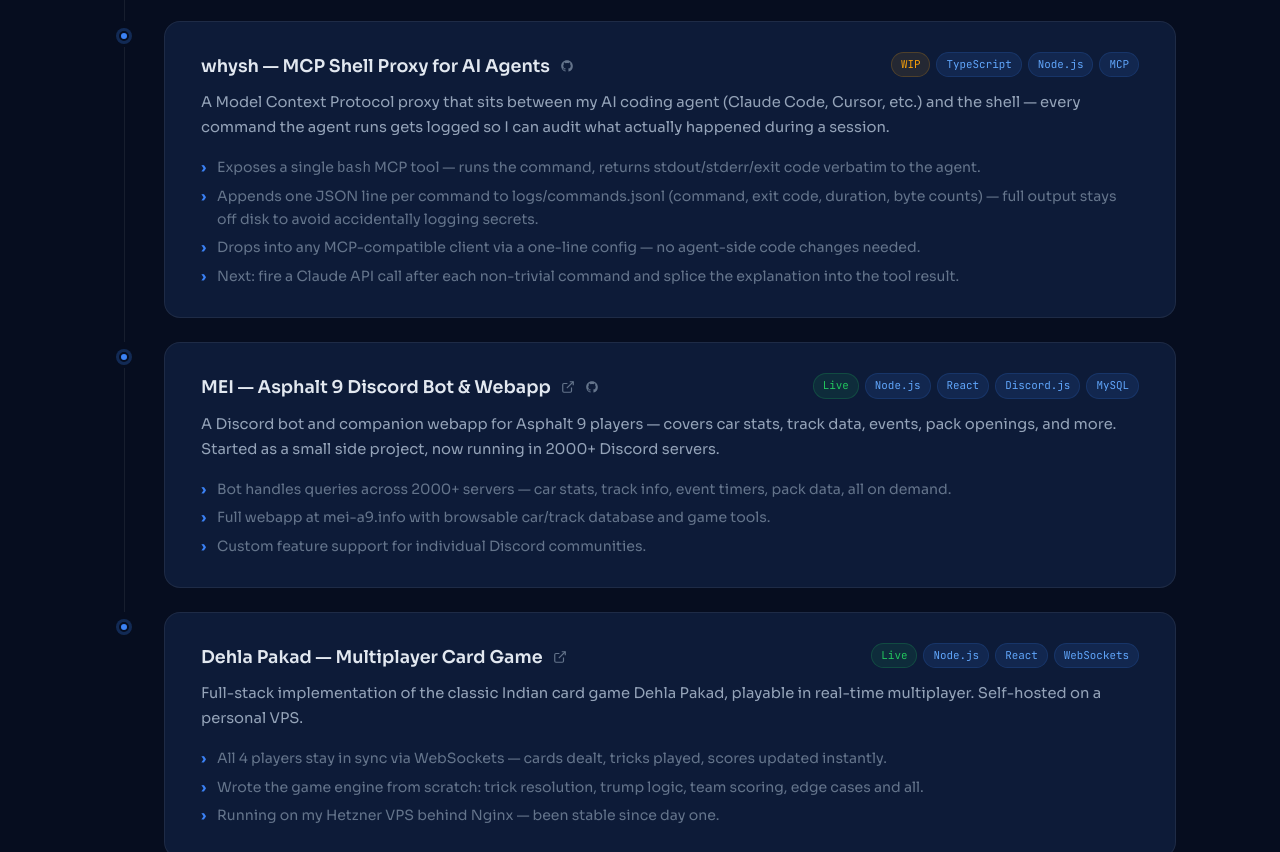
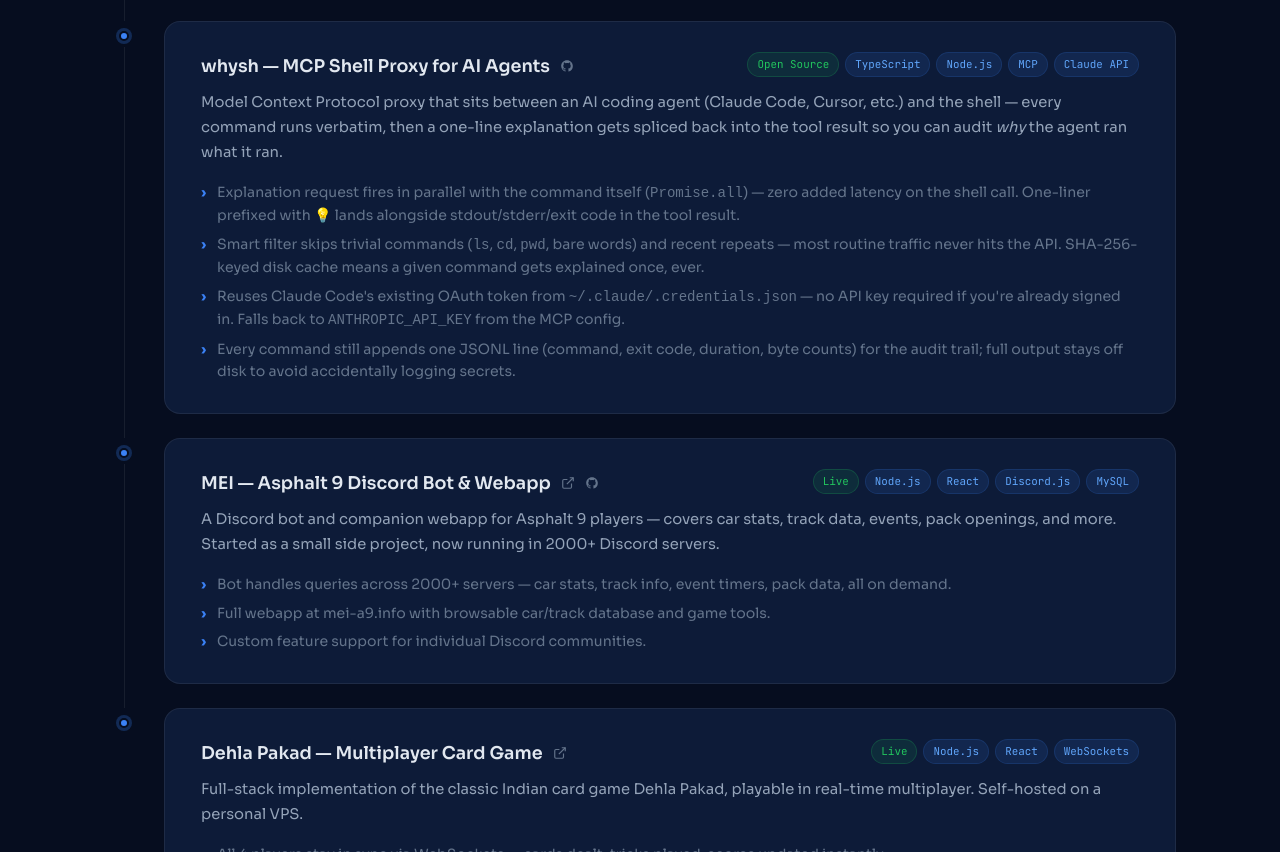
Before and after one commit to Ginny-Binny/Ginny-Binny.github.io, a plain HTML site: page index.html in a window 1280 px wide. Shown: the part 2759-3611 px from the top of the page. Drawn offline with Linux system fonts and the light colour scheme.

Commit message:
Updated the WhySH project's status as it is completed.

```diff
--- a/index.html
+++ b/index.html
@@ -783,18 +783,19 @@
             </a>
           </div>
           <div class="project-tags">
-            <span class="project-tag wip">WIP</span>
+            <span class="project-tag live">Open Source</span>
             <span class="project-tag">TypeScript</span>
             <span class="project-tag">Node.js</span>
             <span class="project-tag">MCP</span>
+            <span class="project-tag">Claude API</span>
           </div>
         </div>
-        <p class="project-desc">A Model Context Protocol proxy that sits between my AI coding agent (Claude Code, Cursor, etc.) and the shell — every command the agent runs gets logged so I can audit what actually happened during a session.</p>
+        <p class="project-desc">Model Context Protocol proxy that sits between an AI coding agent (Claude Code, Cursor, etc.) and the shell — every command runs verbatim, then a one-line explanation gets spliced back into the tool result so you can audit <em>why</em> the agent ran what it ran.</p>
         <ul class="project-bullets">
-          <li>Exposes a single <code>bash</code> MCP tool — runs the command, returns stdout/stderr/exit code verbatim to the agent.</li>
-          <li>Appends one JSON line per command to logs/commands.jsonl (command, exit code, duration, byte counts) — full output stays off disk to avoid accidentally logging secrets.</li>
-          <li>Drops into any MCP-compatible client via a one-line config — no agent-side code changes needed.</li>
-          <li>Next: fire a Claude API call after each non-trivial command and splice the explanation into the tool result.</li>
+          <li>Explanation request fires in parallel with the command itself (<code>Promise.all</code>) — zero added latency on the shell call. One-liner prefixed with 💡 lands alongside stdout/stderr/exit code in the tool result.</li>
+          <li>Smart filter skips trivial commands (<code>ls</code>, <code>cd</code>, <code>pwd</code>, bare words) and recent repeats — most routine traffic never hits the API. SHA-256-keyed disk cache means a given command gets explained once, ever.</li>
+          <li>Reuses Claude Code's existing OAuth token from <code>~/.claude/.credentials.json</code> — no API key required if you're already signed in. Falls back to <code>ANTHROPIC_API_KEY</code> from the MCP config.</li>
+          <li>Every command still appends one JSONL line (command, exit code, duration, byte counts) for the audit trail; full output stays off disk to avoid accidentally logging secrets.</li>
         </ul>
       </div>
     </div>
```
